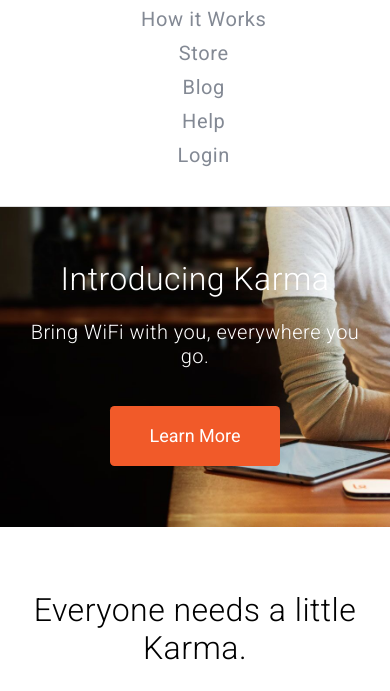
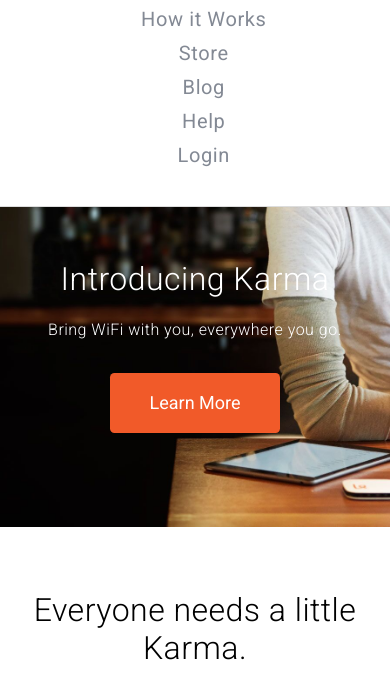
Before and after one commit to spareluck/fewd_landing_page_clone, a plain HTML site: page index.html in a window 390 px wide. Shown: the part 90-781 px from the top of the page. Drawn offline with Linux system fonts and the light colour scheme.

Commit message:
bug fixed

```diff
--- a/css/style.css
+++ b/css/style.css
@@ -655,7 +655,7 @@
   }
   .introduction h3 {
     margin: 1em;
-    font-size: 1.25em;
+    font-size: 1em;
   }
   .buttons button {
     margin-top: 1em;
--- a/index.html
+++ b/index.html
@@ -4,7 +4,7 @@
 	<meta charset="UTF-8">
 	<title>Karma Demo</title>
 	<link rel="stylesheet" href="css/style.css">
-  <link href='http://fonts.googleapis.com/css?family=Roboto:400,500,300' rel='stylesheet' type='text/css'>
+  <link href='https://fonts.googleapis.com/css?family=Roboto:400,500,300' rel='stylesheet' type='text/css'>
   <link href="//maxcdn.bootstrapcdn.com/font-awesome/4.2.0/css/font-awesome.min.css" rel="stylesheet">
   <link href="css/font-awesome.min.css" rel="stylesheet">
   <link rel="icon" type="image/png" href="images/karmalogo.jpeg" />
```
